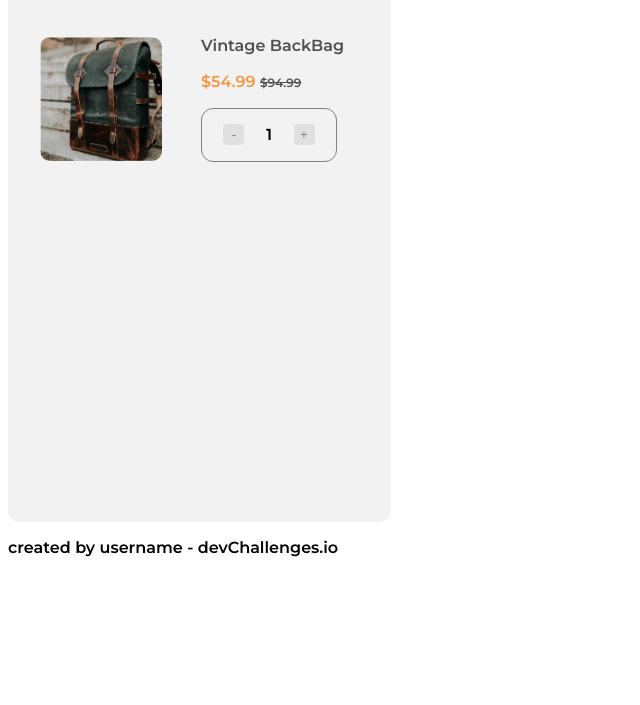
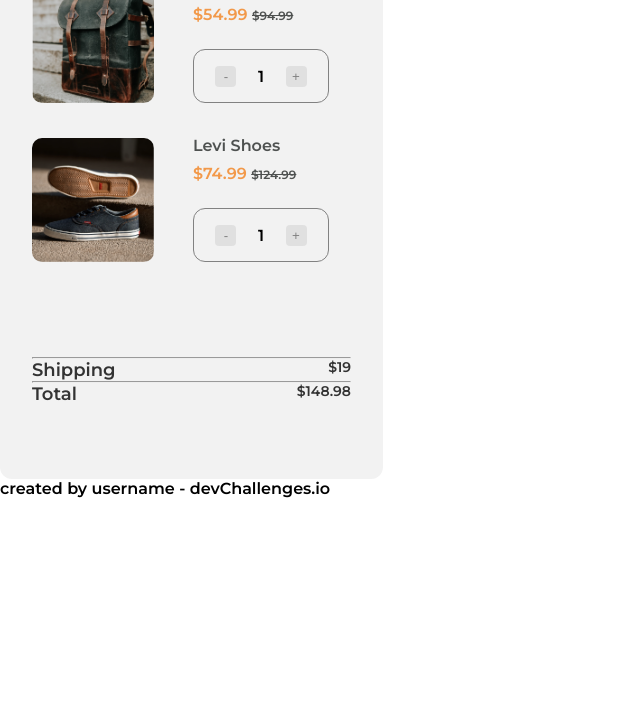
Before and after one commit to JohnyGiraldo/Challenge2, a plain HTML site: page index.html in a window 1280 px wide. Shown: the part 95-800 px from the top of the page, without its empty margins (0-640 px from the left). Drawn offline with Linux system fonts and the light colour scheme.

Commit message:
Recetear

```diff
--- a/index.html
+++ b/index.html
@@ -31,6 +31,32 @@
                 </div>
 
             </div>
+            <div id="tenis">
+                <div class="imagen">
+                    <img src="./src/img/photo2.png" alt="tennis">
+                </div>
+                <div class="preciosCantidad">
+                    <h3>Levi Shoes</h3>
+                    <h3>$74.99 <span>$124.99</span></h3>
+                    <div class="botonNumero">
+                        <button>-</button>
+                    <p>1</p>
+                    <button>+</button>
+                    </div>
+                </div>
+
+            </div>
+            <hr>
+            <div class="total">
+                <p>Shipping</p>
+                <p>$19</p>
+            </div>
+            <hr>
+            <div class="total">
+                <p>Total</p>
+                <p>$148.98</p>
+            </div>
+
         </section>
         <section id="formulario"></section>
     </main>
--- a/src/styles/styles.css
+++ b/src/styles/styles.css
@@ -1,3 +1,10 @@
+*,
+*::after,
+*::before{
+    padding: 0;
+    margin: 0;
+}
+
 body{
     font-family: "Montserrat";
 }
@@ -12,7 +19,7 @@ body{
 .imagen{
     width: 161px;
     height: 124px;
-    padding-top: 1.1rem;
+    padding-top: 0.1rem;
 }
 
 .imagen img{
@@ -21,16 +28,21 @@ body{
     border-radius: 10px;
 }
 
-#maletin{
+#maletin,#tenis{
     display: flex;
     margin-left: 2rem;
     padding-top: 33px;
+}
+
+#tenis{
+    margin-bottom: 95px;
 }
 
 .botonNumero{
     display: flex;
     width: 134px;
     height: 52px;
+    margin-top: 1.5rem;
     border: solid 1px #828282;
     border-radius: 12px;
     justify-content: space-evenly;
@@ -51,6 +63,7 @@ font-weight: 600;
 font-size: 16px;
 line-height: 20px;
 color: #4e5150;
+margin-bottom: 0.5rem;
 }
 
 .preciosCantidad h3:nth-child(2){
@@ -67,4 +80,25 @@ color: #4e5150;
     text-decoration: line-through;
 }
 
-.boton
+.total{
+    display: flex;
+    justify-content: space-between;
+    margin-left: 2rem;
+    margin-right: 2rem;
+    font-weight: 600;
+    font-size: 18px;
+    line-height: 22px;
+    color: #333333;
+    margin-top: 0;
+    margin-bottom: 0;
+}
+
+.total p:nth-child(2){
+    font-size: 14px;
+    line-height: 17px;
+}
+
+hr{
+    margin-left: 2rem;
+    margin-right: 2rem;
+}
```
